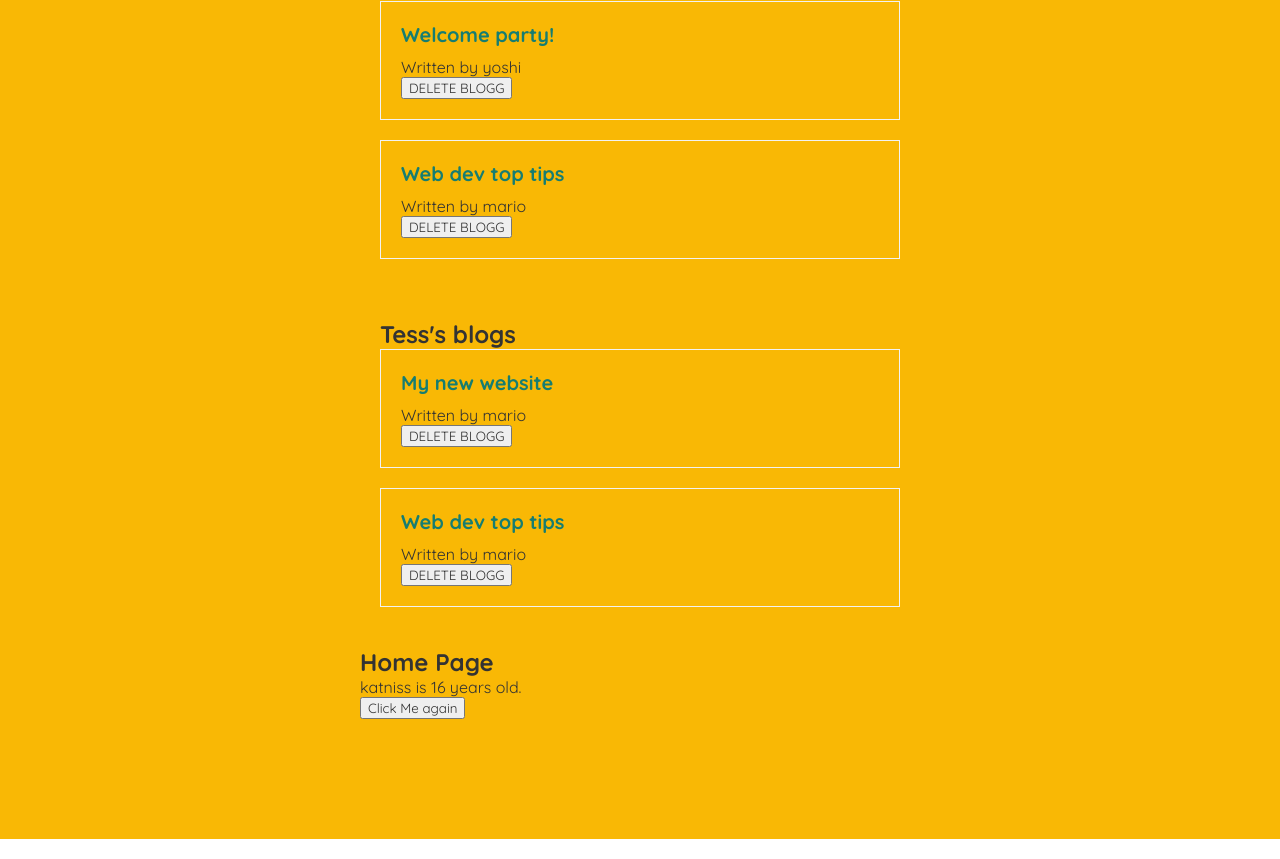
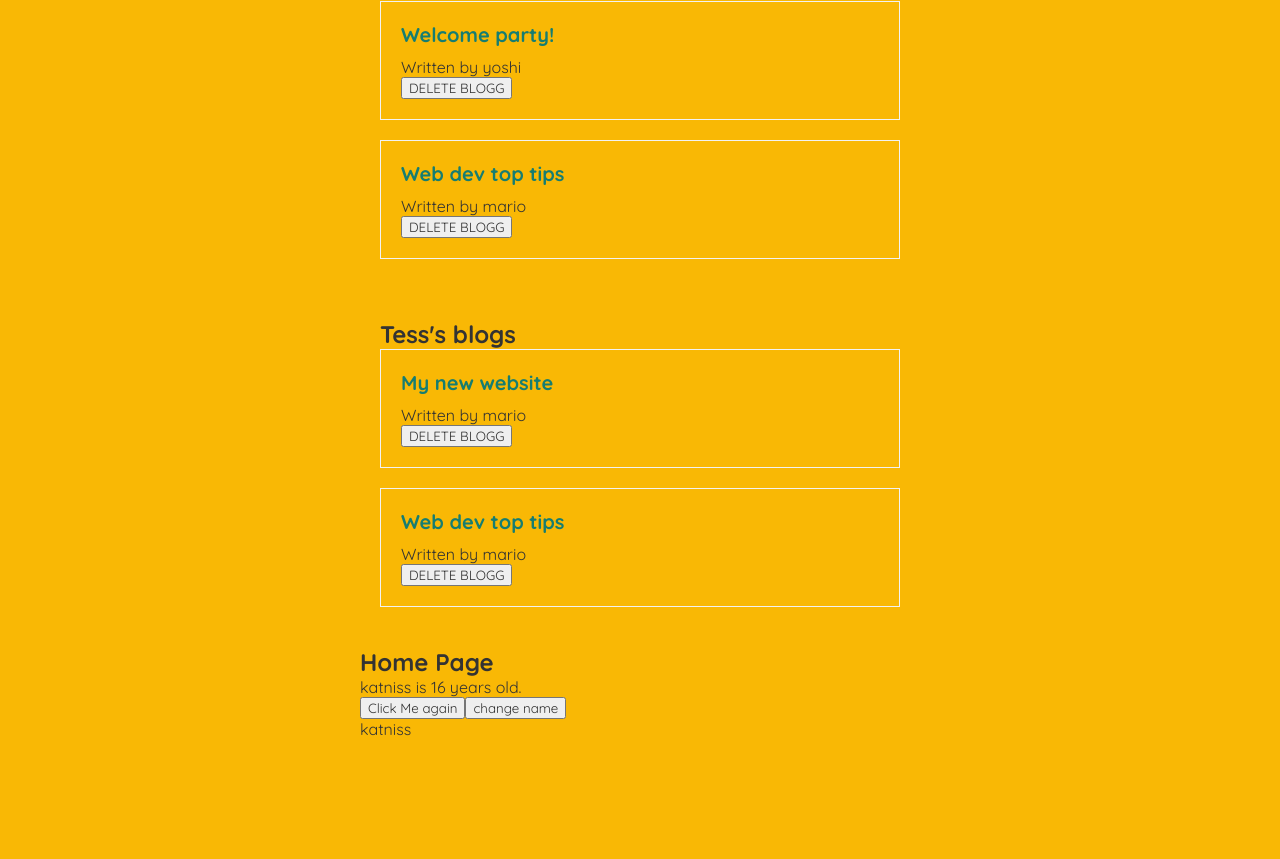
Before and after one commit to TreesaAbraham/CodingBeginning, a React (Create React App) app: page / in a window 1280 px wide. Shown: the part 409-1268 px from the top of the page. Built offline with nearby package versions, Linux system fonts and the light colour scheme.

Commit message:
i did shit

```diff
--- a/src/home.js
+++ b/src/home.js
@@ -1,4 +1,4 @@
-import {useState} from 'react';
+import {useState, useEffect } from 'react';
 import BlogList from './BlogList';
 const  Home = () => {
     const [blogs, setBlogs] = useState([
@@ -6,10 +6,11 @@
         {title: 'Welcome party!', body: 'lorem ipsum...', author: 'yoshi', id: 2},
         {title: 'Web dev top tips', body: 'lorem ipsum...', author: 'mario', id: 3}
     ]);
+
+    const [name, setName] = useState('katniss');
     //
    // let name = 'katniss';
    //props are way to pass content from parent to child components
-   const [name, setName] = useState('katniss');
    const [age, setAge] = useState(16);
     const handleClickAgain = ()  => {
         setName('peeta');
@@ -19,6 +20,10 @@
         const newBlogs = blogs.filter(blog => blog.id !== id);
         setBlogs(newBlogs);
     }
+    useEffect(() => {
+            console.log('use effect ran');
+            console.log(name);
+    }, [name]);
     return (
         <div className="home">
             <BlogList blogs={blogs} title = "All Blogs" handleDelete={handleDelete}/>
@@ -28,6 +33,9 @@
 
             <button onClick={() =>  handleClickAgain('mario') }> Click Me again</button>
 
+        <button onClick={() =>  setName('Katniss') }> change name</button>
+
+        <p>{name}</p>
         </div>
      );
 }
```
